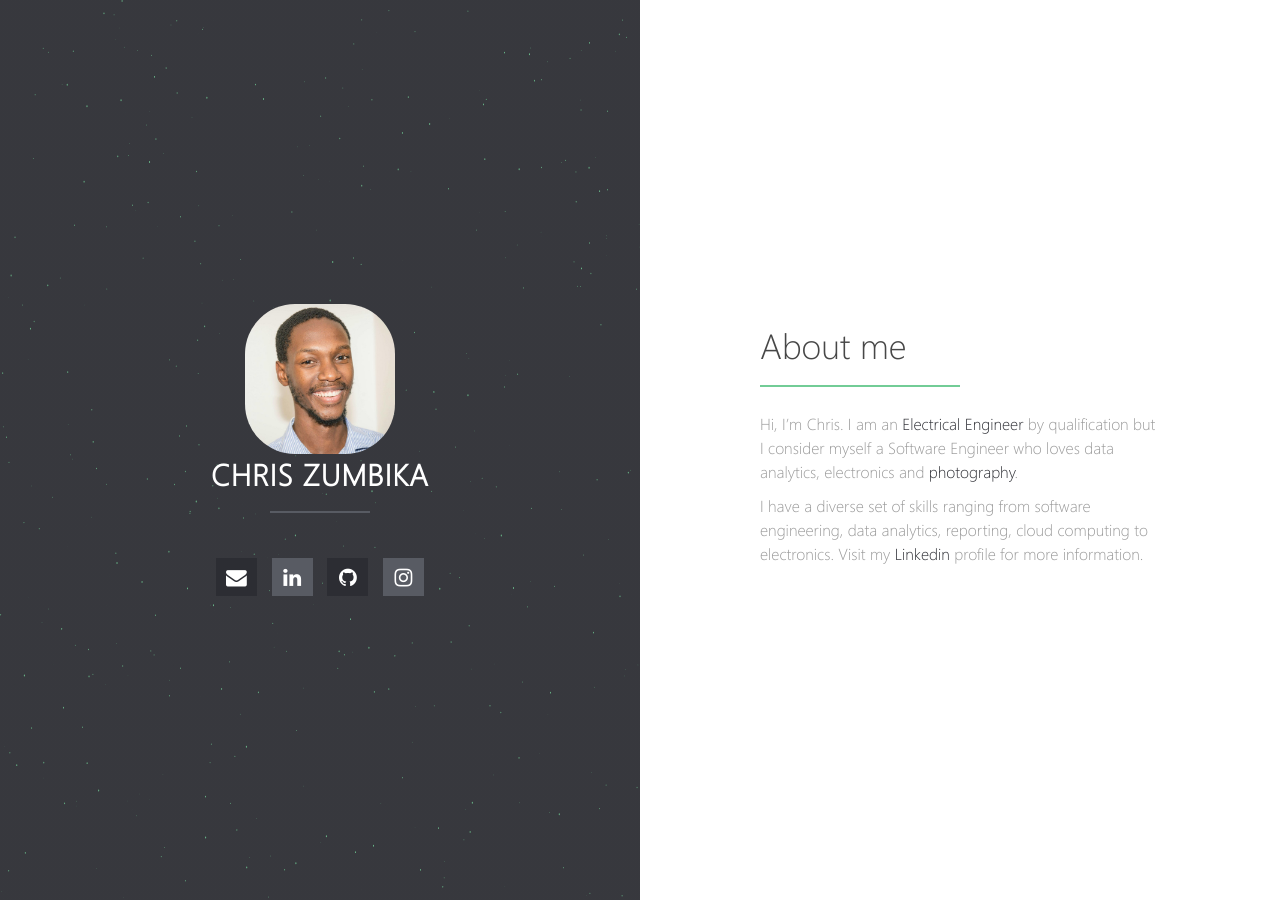
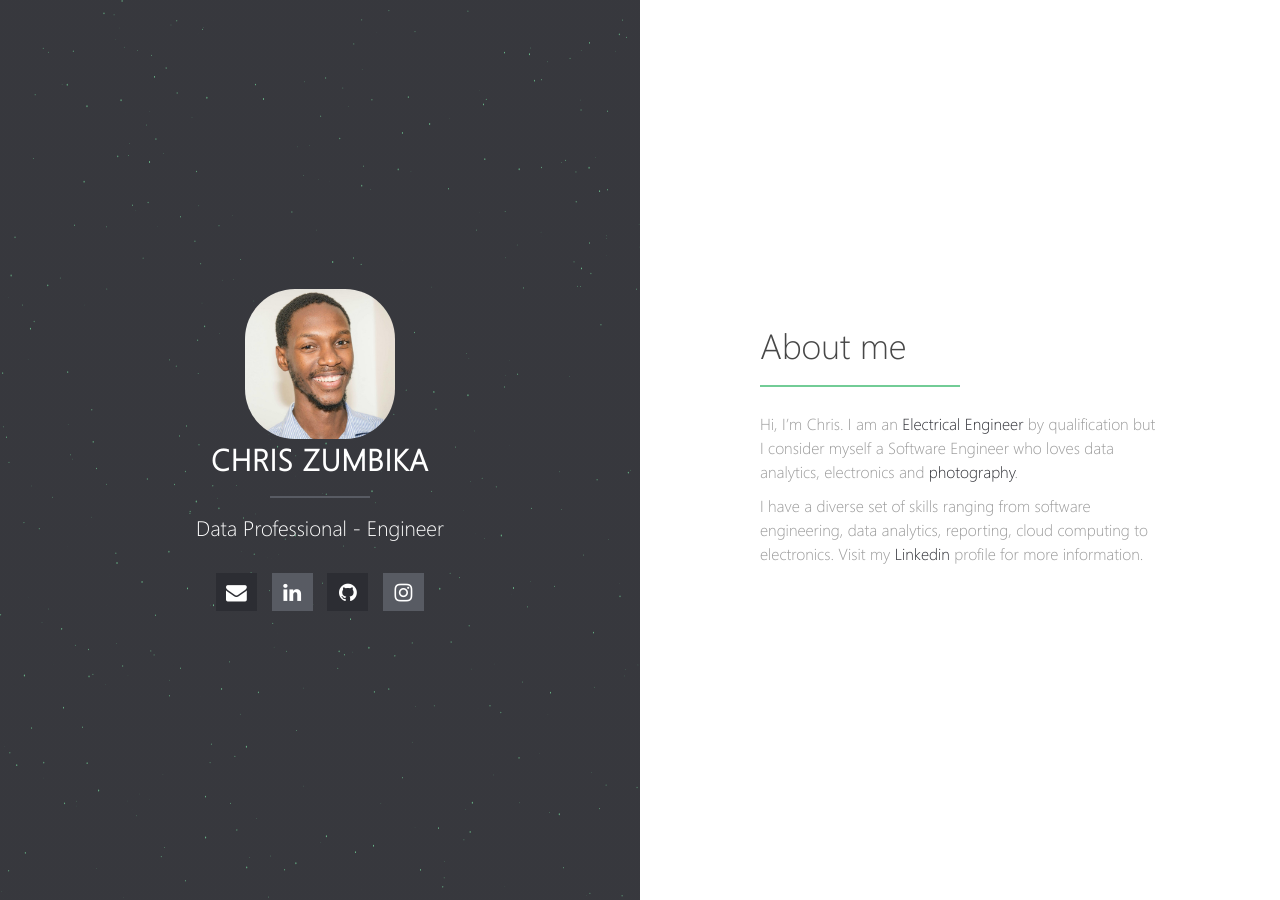
Before and after one commit to cotzanium/cotzanium.github.io, a Jekyll site: the page built from index.md, in a window 1280 px wide. Built offline with Jekyll 4.4.1, drawn with Linux system fonts in a browser that asks for light colours; our own code applies the rules of GitHub Pages for plain Markdown files.

Commit message:
Cleaned up profile

```diff
--- a/_config.yml
+++ b/_config.yml
@@ -1,6 +1,6 @@
 # Site
 title: Chris Zumbika
-description: # Humanist - Engineer - Photographer
+description: Data Professional - Engineer # Humanist - Engineer - Photographer
 #url: http://localhost:4000
 logo: halve.png                                       # Site logo
 mypic: me.jpg
@@ -13,7 +13,7 @@ background:
   default-post: images/unsplash-gallery-image-3.jpg   # this image will be shown when post's front matter doesn't specify any image
 
 # Jekyll
-permalink:          /:title/
+permalink:          /:title/s
 markdown:           kramdown
 highlighter:        rouge
 kramdown:
```
